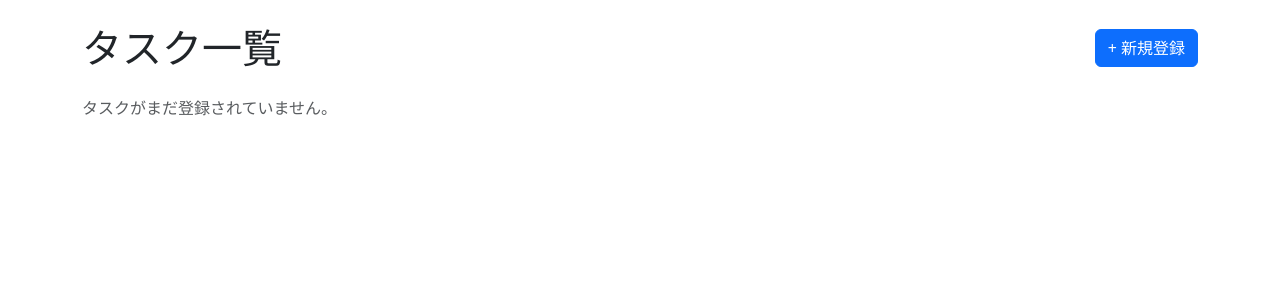
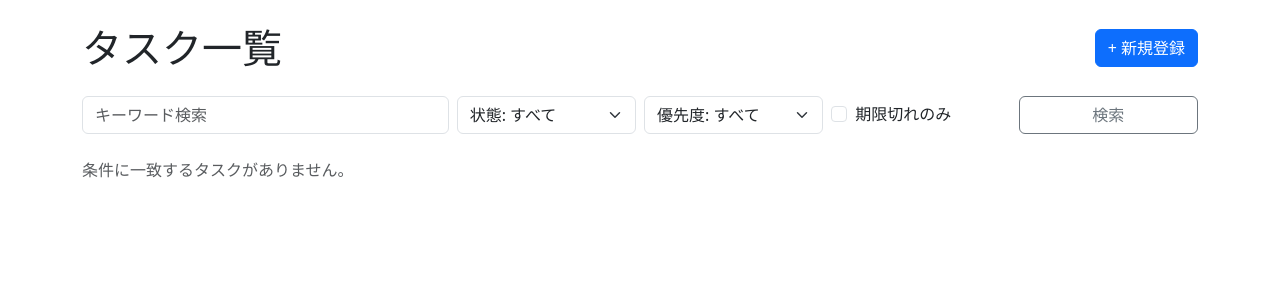
Before and after one commit to connectcrew-ishii/taskflow, a FastAPI app: page /tasks-list in a window 1280 px wide. Shown: the part 57-357 px from the top of the page. Run offline with FastAPI, Linux system fonts and the light colour scheme.

Commit message:
feat: add search and filter UI to task list screen

```diff
--- a/app/templates/task_list.html
+++ b/app/templates/task_list.html
@@ -5,6 +5,52 @@
     <h1 class="mb-0">タスク一覧</h1>
     <a href="/tasks-list/new" class="btn btn-primary">+ 新規登録</a>
 </div>
+
+<form method="get" action="/tasks-list" class="row g-2 mb-4">
+    <div class="col-12 col-md-4">
+        <input
+            type="text"
+            name="q"
+            class="form-control"
+            placeholder="キーワード検索"
+            value="{{ q }}"
+        >
+    </div>
+    <div class="col-6 col-md-2">
+        <select name="status" class="form-select">
+            <option value="" {% if not status_filter %}selected{% endif %}>状態: すべて</option>
+            <option value="未着手" {% if status_filter == "未着手" %}selected{% endif %}>未着手</option>
+            <option value="対応中" {% if status_filter == "対応中" %}selected{% endif %}>対応中</option>
+            <option value="保留" {% if status_filter == "保留" %}selected{% endif %}>保留</option>
+            <option value="完了" {% if status_filter == "完了" %}selected{% endif %}>完了</option>
+        </select>
+    </div>
+    <div class="col-6 col-md-2">
+        <select name="priority" class="form-select">
+            <option value="" {% if not priority %}selected{% endif %}>優先度: すべて</option>
+            <option value="重要" {% if priority == "重要" %}selected{% endif %}>重要</option>
+            <option value="高" {% if priority == "高" %}selected{% endif %}>高</option>
+            <option value="中" {% if priority == "中" %}selected{% endif %}>中</option>
+            <option value="低" {% if priority == "低" %}selected{% endif %}>低</option>
+        </select>
+    </div>
+    <div class="col-6 col-md-2 d-flex align-items-center">
+        <div class="form-check">
+            <input
+                type="checkbox"
+                name="overdue"
+                value="true"
+                class="form-check-input"
+                id="overdueCheck"
+                {% if overdue %}checked{% endif %}
+            >
+            <label class="form-check-label" for="overdueCheck">期限切れのみ</label>
+        </div>
+    </div>
+    <div class="col-6 col-md-2">
+        <button type="submit" class="btn btn-outline-secondary w-100">検索</button>
+    </div>
+</form>
 
 {% if items %}
 <!-- PC表示: テーブル -->
@@ -73,6 +119,6 @@
 
 <p class="text-muted mt-3">全{{ total }}件</p>
 {% else %}
-<p class="text-muted">タスクがまだ登録されていません。</p>
+<p class="text-muted">条件に一致するタスクがありません。</p>
 {% endif %}
 {% endblock %}
```
Also changed, not shown: app/routes/pages.py (+26 -4 lines), tests/test_task_list_filter_ui.py (added, +115 -0 lines), tests/test_task_list_route.py (+1 -1 lines).
